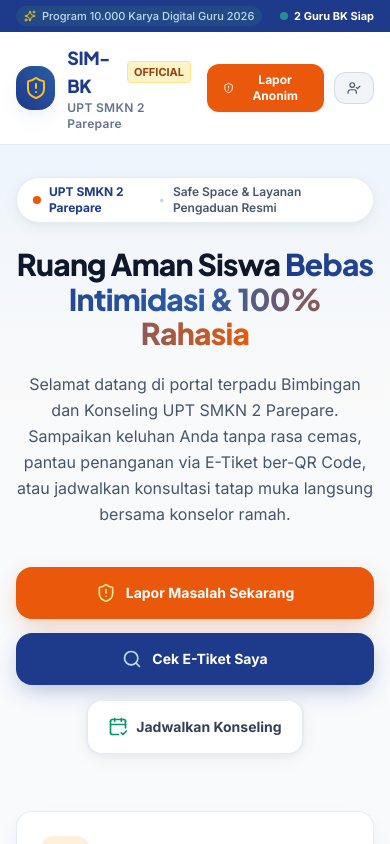
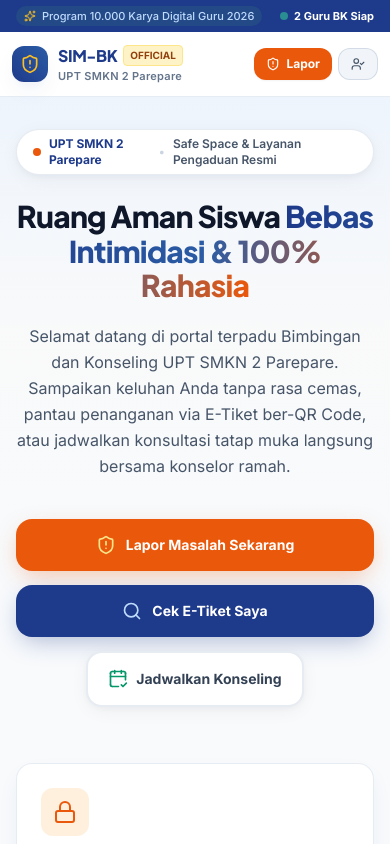
Before and after one commit to sumbullll/sim-bk-smkn2, a Next.js app: page / in a window 390 px wide. Shown: the top 844 px of the page. Built offline with nearby package versions, Linux system fonts and the light colour scheme; no server answers; the database is empty.

Commit message:
style(mobile): optimize mobile-first responsive layout, touch targets, and viewport metadata

```diff
--- a/src/app/layout.tsx
+++ b/src/app/layout.tsx
@@ -1,4 +1,4 @@
-import type { Metadata } from 'next';
+import type { Metadata, Viewport } from 'next';
 import { Inter, Plus_Jakarta_Sans } from 'next/font/google';
 import './globals.css';
 import { AppProvider } from '../context/AppContext';
@@ -14,6 +14,12 @@ const plusJakarta = Plus_Jakarta_Sans({
   variable: '--font-jakarta',
   display: 'swap',
 });
+
+export const viewport: Viewport = {
+  width: 'device-width',
+  initialScale: 1,
+  maximumScale: 5,
+};
 
 export const metadata: Metadata = {
   title: 'SIM-BK UPT SMKN 2 Parepare | Safe Space & E-Tiket Konseling',
--- a/src/app/page.tsx
+++ b/src/app/page.tsx
@@ -55,19 +55,22 @@ export default function HomePage() {
 
       {/* Floating Bottom Preview Banner when logged in while browsing public web */}
       {viewMode === 'public' && (adminAuth.isLoggedIn || devAuth.isDev) && (
-        <aside aria-label="Status Sesi Login" className="fixed bottom-5 left-1/2 -translate-x-1/2 z-40 bg-navy-900/95 hover:bg-navy-900 text-white backdrop-blur-md px-4 sm:px-6 py-2.5 rounded-full shadow-2xl border border-navy-700/80 flex items-center gap-3 sm:gap-4 transition-all">
-          <div className="flex items-center gap-2">
+        <aside
+          aria-label="Status Sesi Login"
+          className="fixed bottom-4 left-1/2 -translate-x-1/2 z-40 bg-navy-900/95 hover:bg-navy-900 text-white backdrop-blur-md px-3.5 sm:px-6 py-2 sm:py-2.5 rounded-full shadow-2xl border border-navy-700/80 flex items-center justify-between sm:justify-start gap-2.5 sm:gap-4 transition-all w-[94vw] sm:w-auto max-w-lg"
+        >
+          <div className="flex items-center gap-2 min-w-0">
             <span className="w-2.5 h-2.5 rounded-full bg-emerald-400 animate-pulse shrink-0"></span>
-            <span className="text-xs text-slate-200">
-              Pratinjau Publik • <strong className="text-white">{adminAuth.isLoggedIn && currentTeacher ? currentTeacher.nama.split(',')[0] : 'Developer'}</strong>
+            <span className="text-[11px] sm:text-xs text-slate-200 truncate">
+              Pratinjau • <strong className="text-white">{adminAuth.isLoggedIn && currentTeacher ? currentTeacher.nama.split(',')[0] : 'Developer'}</strong>
             </span>
           </div>
-          <div className="flex items-center gap-1.5">
+          <div className="flex items-center gap-1.5 shrink-0">
             <button
               onClick={() => setViewMode(adminAuth.isLoggedIn ? 'admin' : 'developer')}
-              className="px-3.5 py-1.5 rounded-full bg-indigo-600 hover:bg-indigo-700 text-white font-bold text-xs shadow-sm transition flex items-center gap-1.5 cursor-pointer"
+              className="px-3 sm:px-3.5 py-1.5 rounded-full bg-indigo-600 hover:bg-indigo-700 text-white font-bold text-xs shadow-sm transition flex items-center gap-1.5 cursor-pointer"
             >
-              <span>Kembali ke Dashboard</span>
+              <span><span className="hidden sm:inline">Kembali ke </span>Dashboard</span>
             </button>
             <button
               onClick={adminAuth.isLoggedIn ? logoutAdmin : logoutDev}
--- a/src/components/Navbar.tsx
+++ b/src/components/Navbar.tsx
@@ -82,25 +82,25 @@ export const Navbar: React.FC = () => {
       </div>
 
       {/* Main Navbar */}
-      <div className="max-w-7xl mx-auto px-4 sm:px-6 lg:px-8 h-18 flex items-center justify-between gap-4 py-3">
+      <div className="max-w-7xl mx-auto px-3 sm:px-6 lg:px-8 h-16 sm:h-18 flex items-center justify-between gap-2 sm:gap-4 py-2 sm:py-3">
         {/* Brand / Logo */}
         <div
           onClick={() => setViewMode('public')}
-          className="flex items-center gap-3 cursor-pointer group select-none"
+          className="flex items-center gap-2.5 sm:gap-3 cursor-pointer group select-none min-w-0"
         >
-          <div className="w-11 h-11 rounded-2xl bg-gradient-to-tr from-navy-800 to-navy-600 flex items-center justify-center text-white shadow-card group-hover:scale-105 transition-transform duration-200">
-            <ShieldAlert className="w-6 h-6 text-amber-400" />
+          <div className="w-9 h-9 sm:w-11 sm:h-11 rounded-xl sm:rounded-2xl bg-gradient-to-tr from-navy-800 to-navy-600 flex items-center justify-center text-white shadow-card group-hover:scale-105 transition-transform duration-200 shrink-0">
+            <ShieldAlert className="w-5 h-5 sm:w-6 sm:h-6 text-amber-400" />
           </div>
-          <div className="flex flex-col">
-            <div className="flex items-center gap-2">
-              <span className="font-display font-extrabold text-navy-800 text-lg tracking-tight group-hover:text-terracotta-600 transition-colors">
+          <div className="flex flex-col min-w-0">
+            <div className="flex items-center gap-1.5 sm:gap-2">
+              <span className="font-display font-extrabold text-navy-800 text-base sm:text-lg tracking-tight group-hover:text-terracotta-600 transition-colors">
                 SIM-BK
               </span>
-              <span className="text-[11px] font-bold px-1.5 py-0.5 rounded bg-amber-100 text-amber-800 border border-amber-200">
+              <span className="text-[10px] sm:text-[11px] font-bold px-1.5 py-0.5 rounded bg-amber-100 text-amber-800 border border-amber-200">
                 OFFICIAL
               </span>
             </div>
-            <span className="text-xs font-semibold text-slate-500 tracking-wide">
+            <span className="text-[11px] sm:text-xs font-semibold text-slate-500 tracking-wide truncate max-w-[130px] sm:max-w-none">
               {schoolSettings.namaSekolah}
             </span>
           </div>
@@ -137,7 +137,7 @@ export const Navbar: React.FC = () => {
         )}
 
         {/* Right Action Buttons */}
-        <div className="flex items-center gap-2.5">
+        <div className="flex items-center gap-1.5 sm:gap-2.5 shrink-0">
           {/* Public Mode Buttons */}
           {viewMode === 'public' ? (
             <>
@@ -152,10 +152,10 @@ export const Navbar: React.FC = () => {
 
               <button
                 onClick={() => setIsReportModalOpen(true)}
-                className="inline-flex items-center gap-2 px-4 py-2 text-xs font-bold rounded-xl text-white bg-terracotta-600 hover:bg-terracotta-700 shadow-sm transition active:scale-95"
+                className="inline-flex items-center gap-1.5 sm:gap-2 px-3 sm:px-4 py-2 text-xs font-bold rounded-xl text-white bg-terracotta-600 hover:bg-terracotta-700 shadow-sm transition active:scale-95"
               >
                 <ShieldAlert className="w-3.5 h-3.5" />
-                <span>Lapor Anonim</span>
+                <span><span className="inline">Lapor</span><span className="hidden xs:inline"> Anonim</span></span>
               </button>
 
               {/* Smart Session Check: Jika sudah login, tampilkan akses langsung 1-klik tanpa input sandi */}
```
